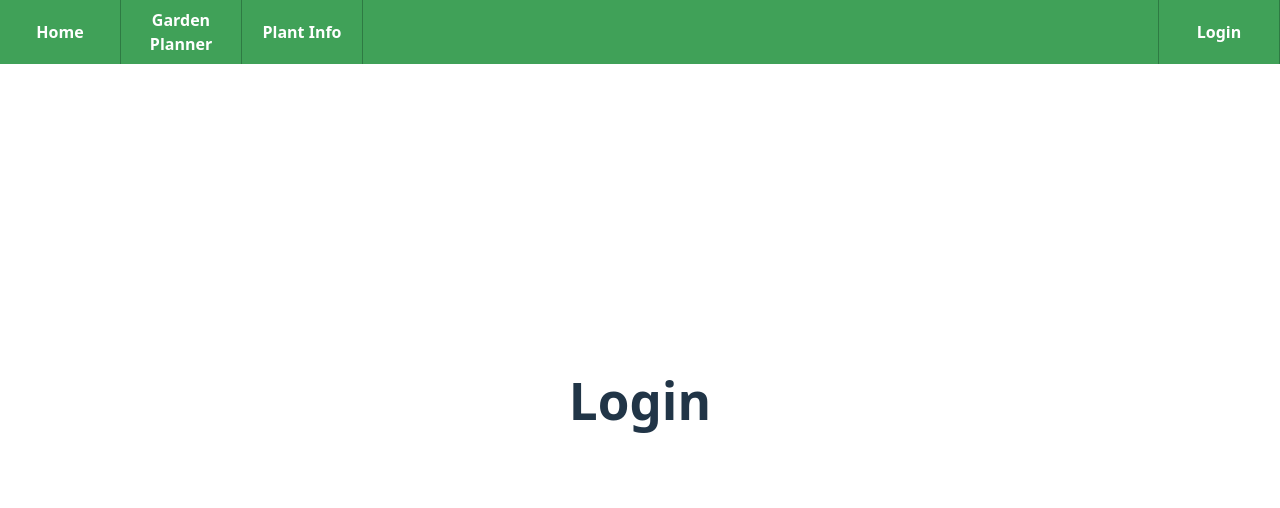
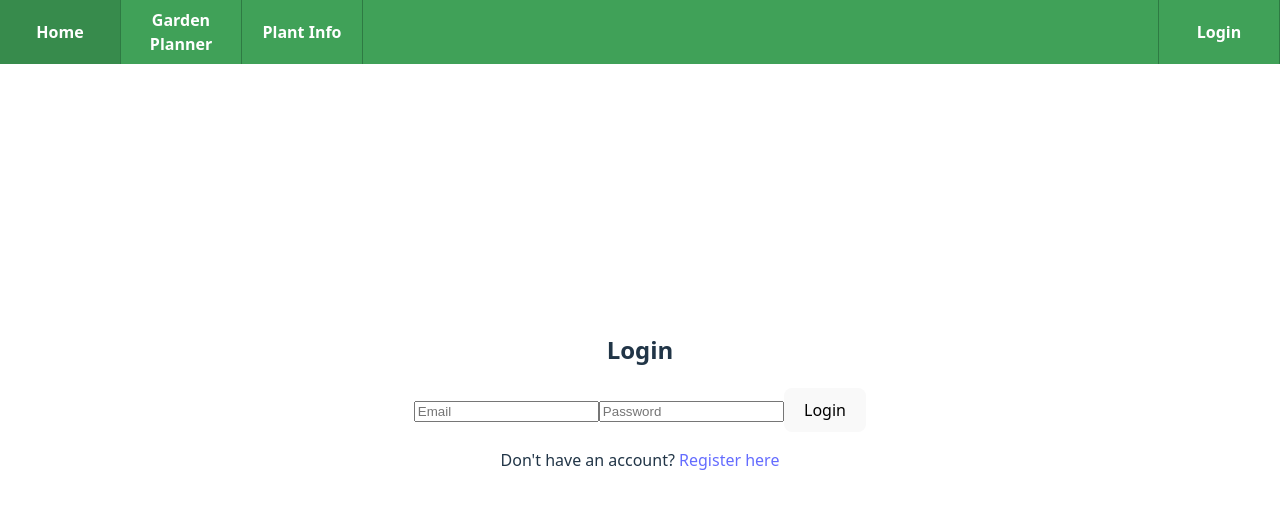
Before and after one commit to OliviaSabb/GardenWise, a React (Vite) app in the folder frontend/: page /login in a window 1280 px wide. Shown: the top 508 px of the page. Built offline with nearby package versions, Linux system fonts and the light colour scheme.

Commit message:
Add buttons for Login & Registration with Linking

```diff
--- a/frontend/src/App.jsx
+++ b/frontend/src/App.jsx
@@ -27,6 +27,7 @@ function App() {
         <Route path="/garden-planner" element={<GardenPlanner/>}/>
         <Route path="/plant-info" element={<PlantInfo/>}/>
         <Route path="/login" element={<Login/>}/>
+        <Route path="/register" element={<Registration/>}/>
       </Routes>
     </BrowserRouter>
   );
--- a/frontend/src/pages/Login.jsx
+++ b/frontend/src/pages/Login.jsx
@@ -1,5 +1,19 @@
+import {Link} from "react-router-dom";
+
 function Login(){
-    return <h1>Login</h1>;
+    return (
+        <div>
+            <h2>Login</h2>
+            <form>
+                <input type="email" placeholder="Email" required/>
+                <input type="password" placeholder="Password" required/>
+                <button type="submit">Login</button>
+            </form>
+            <p>
+                Don't have an account? <Link to="/register">Register here</Link>
+            </p>
+        </div>
+    )
 
 }
 
--- a/frontend/src/pages/Registration.jsx
+++ b/frontend/src/pages/Registration.jsx
@@ -1,5 +1,21 @@
+import {Link} from "react-router-dom";
+
 function Registration(){
-    return <h1>Registration</h1>;
+    return (
+        <div>
+            <h2>Create an Account</h2>
+            <form>
+                <input type="text" placeholder="Name" required></input>
+                <input type="email" placeholder="Email" required/>
+                <input type="password" placeholder="Password" required/>
+                <input type="password" placeholder="Confirm Password" required/>
+                <button type="submit">Register</button>
+            </form>
+            <p>
+                Already have an account? <Link to="/login">Login here</Link>
+            </p>
+        </div>
+    )
 
 }
 
```
